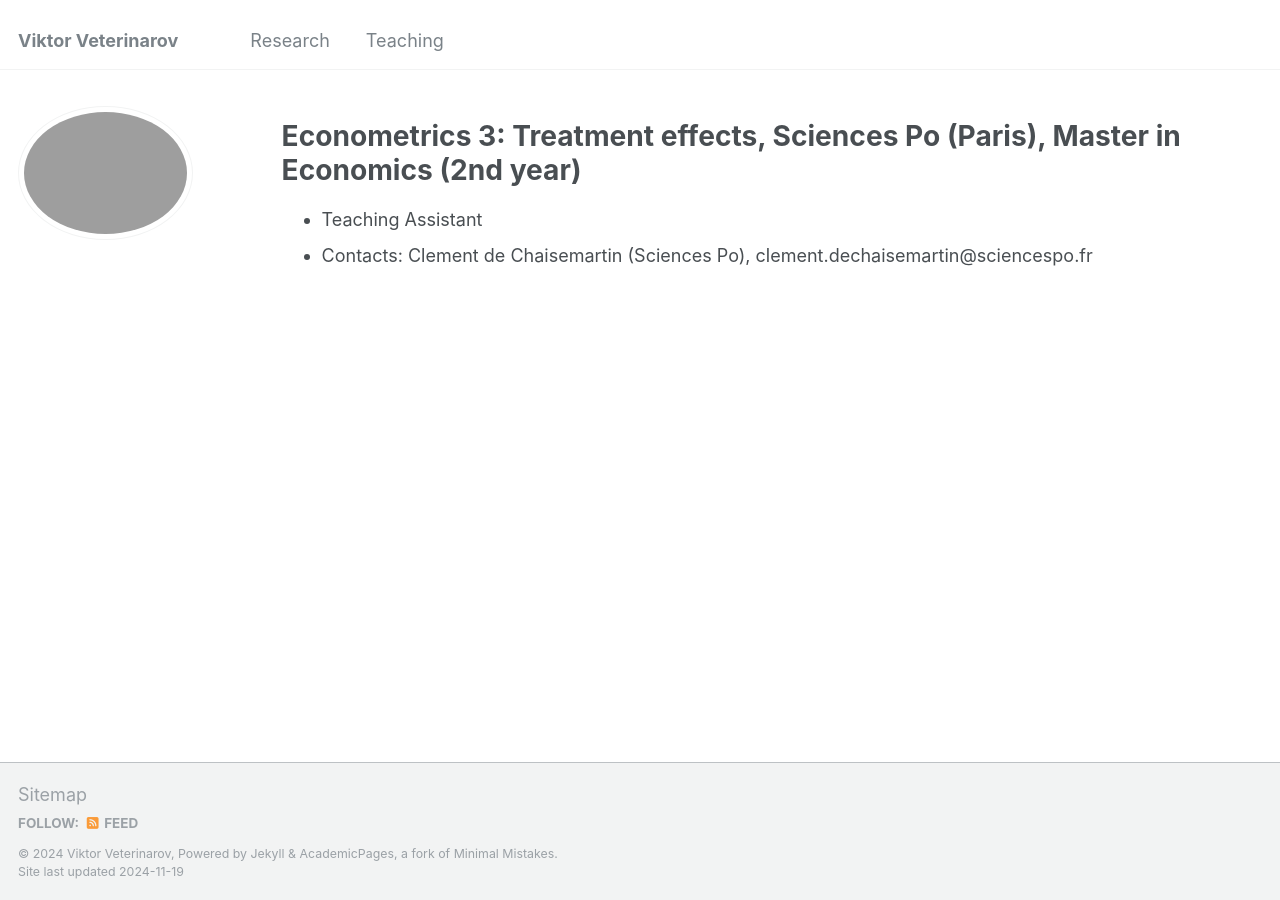
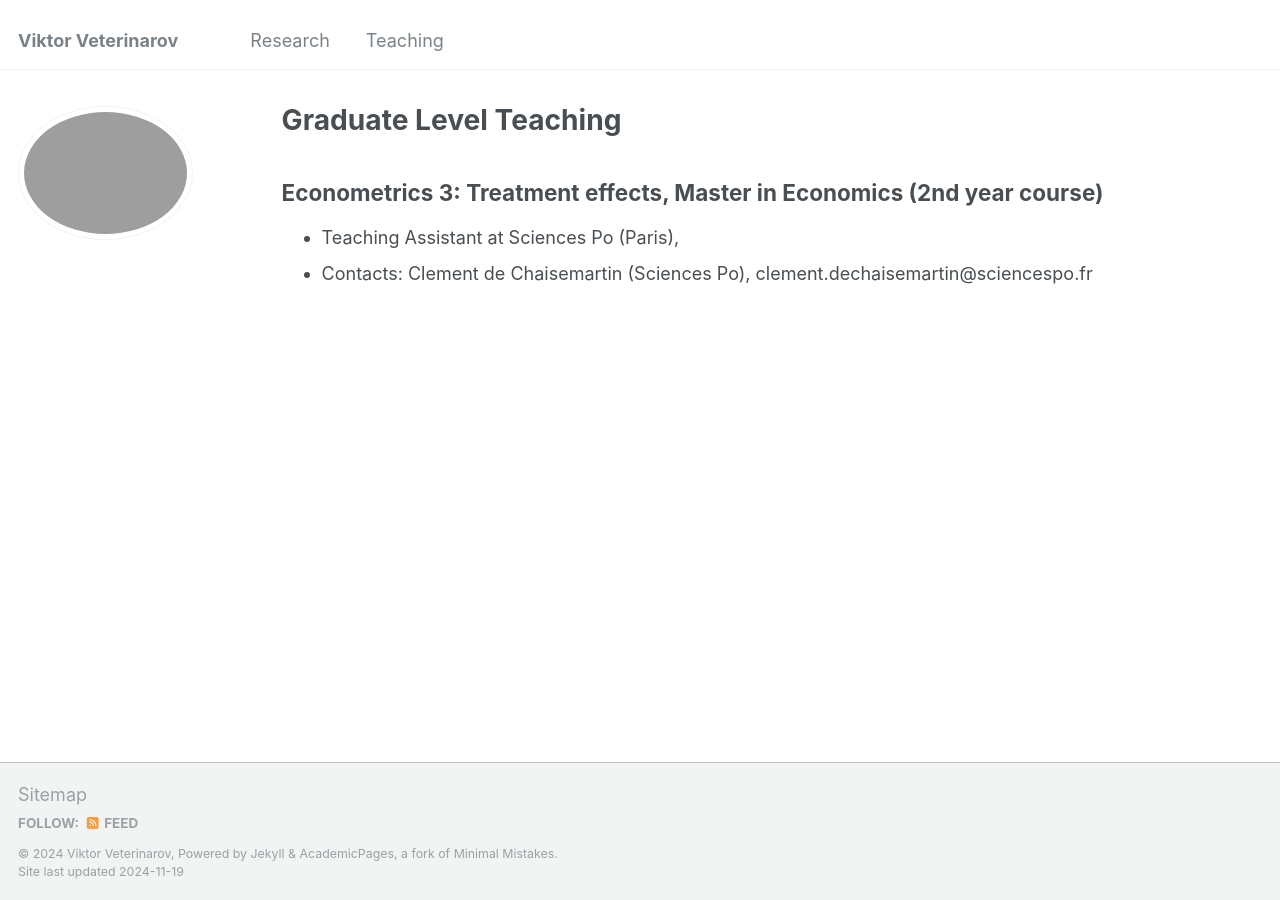
Before and after one commit to viktorveterinarov/viktorveterinarov.github.io, a Jekyll site: the page built from _pages/teaching.md, in a window 1280 px wide. Built offline with Jekyll 4.4.1, drawn with Linux system fonts in a browser that asks for light colours.

Commit message:
Update teaching.md

```diff
--- a/_pages/teaching.md
+++ b/_pages/teaching.md
@@ -1,12 +1,13 @@
 ---
 layout: archive
+title: "Graduate Level Teaching"
 permalink: /teaching/
 author_profile: true
 ---
 
 {% include base_path %}
 
-Econometrics 3: Treatment effects, Sciences Po (Paris), Master in Economics (2nd year)
-======
-* Teaching Assistant
+Econometrics 3: Treatment effects, Master in Economics (2nd year course)
+-----
+* Teaching Assistant at Sciences Po (Paris),
 * Contacts: Clement de Chaisemartin (Sciences Po), clement.dechaisemartin@sciencespo.fr
```
